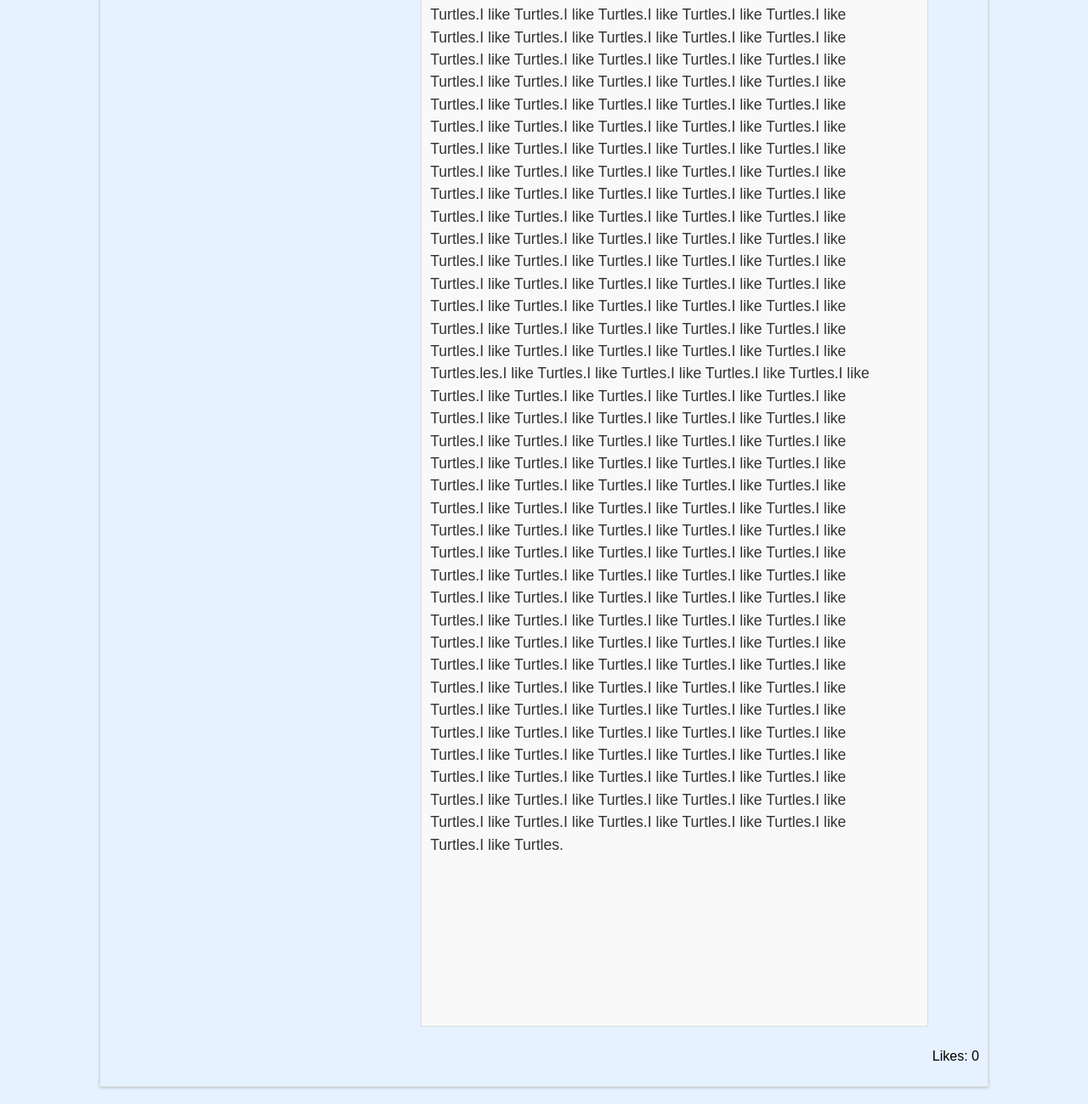
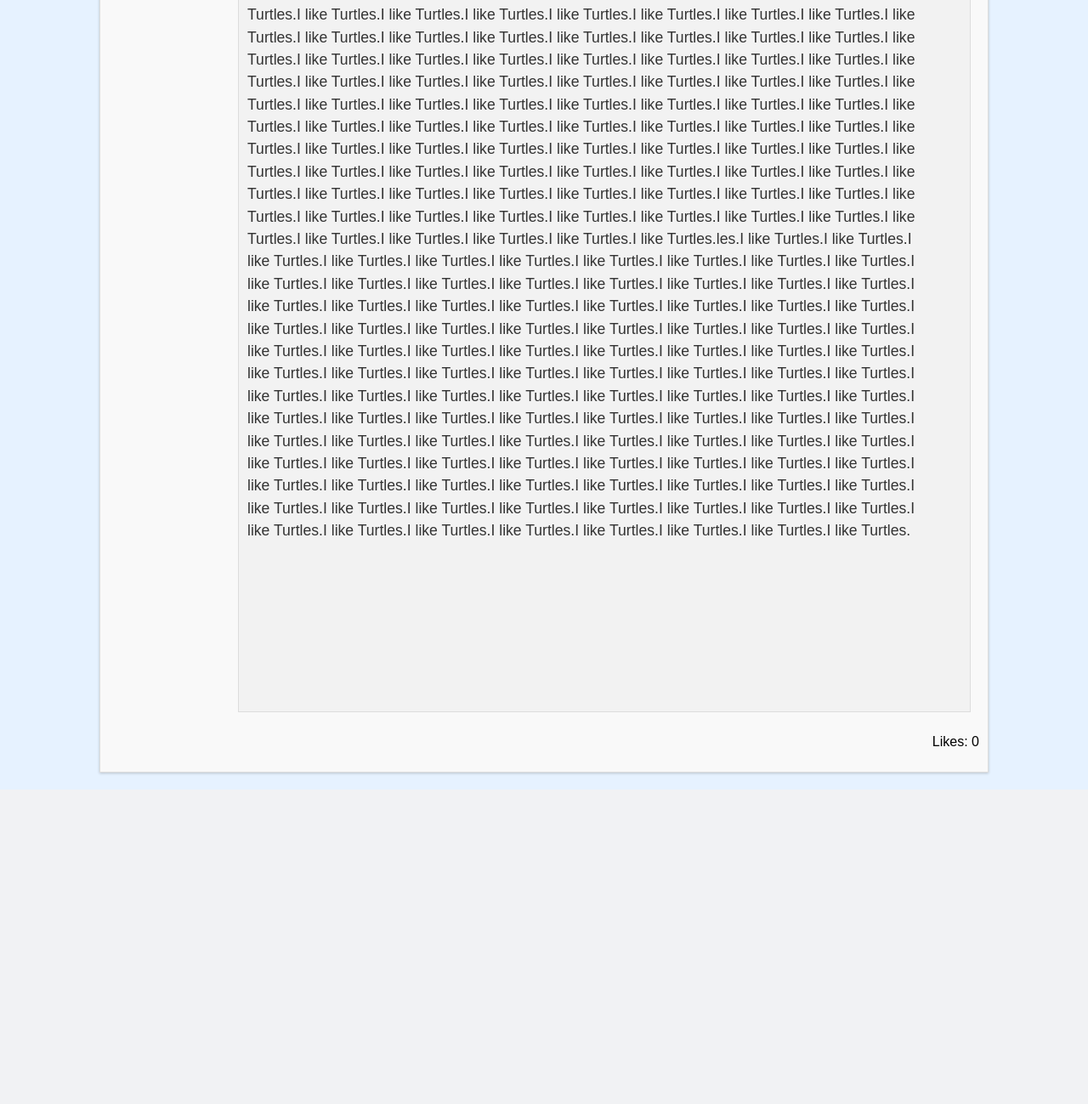
Before and after one commit to JoschuaSch/MovieWeb, a Flask app: page /reviews in a window 1280 px wide. Shown: the part 1327-2626 px from the top of the page at 85% size. After the commit the page ends 2240 px from the top, so only its background shows below. Run offline with Flask 3, Linux system fonts and the light colour scheme.

Commit message:
Okay still changed some css and added a security perk for the reviews.

```diff
--- a/app.py
+++ b/app.py
@@ -10,6 +10,7 @@ import json
 from werkzeug.utils import secure_filename
 import os
 from urllib.parse import unquote
+import bleach
 
 app = Flask(__name__)
 app.secret_key = b'_5#y2L"F4Q8z\n\xec]/'
@@ -131,6 +132,7 @@ def update_movie(user_id, movie_id):
         rating = request.form.get('rating')
         watched = 'watched' in request.form
         review = request.form.get('review')
+        clean_review = bleach.clean(review, tags=['br'], strip=True)
         movie_details = {}
         if movie_name:
             movie_details["Title"] = movie_name
@@ -142,7 +144,7 @@ def update_movie(user_id, movie_id):
             movie_details["personal_rating"] = float(rating)
         movie_details["watched"] = watched
         if review:
-            movie_details["review"] = review
+            movie_details["review"] = clean_review
         try:
             data_manager.update_movie(user_id, movie_id, movie_details)
             if watched:
--- a/static/css/style.css
+++ b/static/css/style.css
@@ -452,6 +452,11 @@ body, html {
   align-items: center;
 }
 
+.review-container-wordwrap {
+    word-wrap: break-word;
+    overflow-wrap: break-word;
+}
+
 .review-box {
   display: flex;
   justify-content: space-between;
@@ -462,6 +467,7 @@ body, html {
   padding: 10px;
   box-shadow: 0px 1px 3px 0px rgba(0,0,0,0.2);
   position: relative;
+  background-color: #f9f9f9;
 }
 
 .review-movie {
@@ -492,10 +498,6 @@ body, html {
   margin: 10px 0;
 }
 
-.review-content-box {
-  padding: 10px;
-}
-
 .author {
   font-weight: bold;
   display: block;
@@ -507,14 +509,18 @@ body, html {
 
 .review-text {
   display: block;
-  margin: 50px;
+  margin: 50px auto;
+  width: 800px;
   font-size: 1.1em;
   color: #333;
   line-height: 1.5;
-  background-color: #f9f9f9;
+  background-color: #f2f2f2;
   border: 1px solid #ddd;
   padding: 0 50px 200px 10px;
   border-radius: 0;
+  white-space: pre-line;
+  overflow: auto;
+  word-break: break-word;
 }
 
 .review-title {
@@ -601,6 +607,7 @@ body, html {
   align-items: center;
   background-color: #f7f7f7;
   position: relative;
+  word-break: break-all;
 }
 
 .usermovie-title {
@@ -659,6 +666,7 @@ body, html {
 
 .review-content {
   margin-left: 0;
+  word-break: break-word;
 }
 
 .usermovie-card p {
@@ -1039,6 +1047,7 @@ h2 {
   border: 1px solid #ccc;
   border-radius: 4px;
   font-size: 14px;
+  white-space: pre-wrap;
 }
 
 .update-movie-checkbox-label {
--- a/templates/movie_reviews.html
+++ b/templates/movie_reviews.html
@@ -27,7 +27,7 @@ Reviews
       </div>
       <div class="review-info">
         <div class="review-content-box">
-          <p>
+          <p class="review-content review-container-wordwrap">
             <span class="author">Written by {{ review['user'] }}</span><br>
             <span class="review-text"><strong>Review:</strong><br>{{ review['content']|replace('\n', '<br>')|safe }}</span>
           </p>
--- a/templates/update_movie.html
+++ b/templates/update_movie.html
@@ -35,9 +35,10 @@ Update Movie
 
         <div class="update-movie-form-group">
             <label for="review" class="update-movie-label">Review:</label>
-            <textarea id="review" name="review" class="update-movie-textarea" rows="4" style="white-space: pre-wrap;">{{ movie.review }}</textarea>
+            <textarea id="review" name="review" class="update-movie-textarea" rows="4">{{ movie.review|safe }}</textarea>
         </div>
 
         <button type="submit">Update</button>
     </form>
+
 {% endblock %}
--- a/templates/user_movies.html
+++ b/templates/user_movies.html
@@ -28,7 +28,9 @@
                 <div class="usermovie-review">
                     {% if movie['review'] %}
                         <p class="review-label">Review:</p>
-                        <p class="review-content">{{ movie['review'] }}</p>
+                        <p class="review-content review-container-wordwrap">
+                            <strong>Review:</strong><br>{{ movie['review']|replace('\n', '<br>')|safe }}
+                        </p>
                         {% set likes = movie['likes']|default({'count': 0}) %}
                         <p class="likes-count">Likes: {{ likes['count'] }}</p>
                     {% endif %}
```
Also changed, not shown: templates/update_profile.html (+0 -50 lines).
